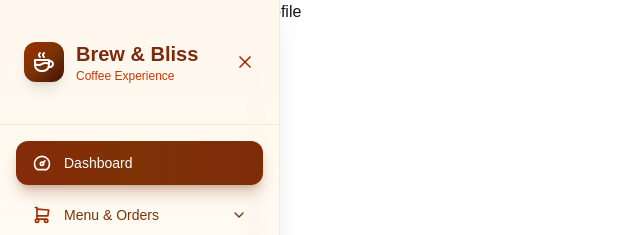
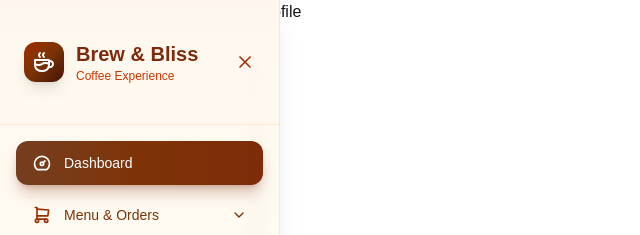
Before and after one commit to lavinianataniela05/cafemanagementsystem, a Next.js app: page /profile in a window 1280 px wide. Shown: the top 235 px of the page, without its empty margins (0-640 px from the left). Built offline with nearby package versions, Linux system fonts and the light colour scheme.

Commit message:
feat: update SidebarLink component; change active link color scheme to a darker gradient for improved visibility

```diff
--- a/components/mainpage/sidebar.tsx
+++ b/components/mainpage/sidebar.tsx
@@ -71,7 +71,7 @@ const SidebarLink = ({
         className={`
           flex items-center p-3 rounded-xl w-full transition-all duration-300 relative overflow-hidden
           ${active
-            ? "bg-gradient-to-r from-orange-900 via-amber-900 to-orange-900 text-white shadow-lg shadow-orange-900/30"
+            ? "bg-gradient-to-r from-[#6B4226] to-[#3B2314] via-amber-900 to-orange-900 text-white shadow-lg shadow-orange-900/30"
             : "text-amber-900 hover:bg-gradient-to-r hover:from-orange-50 hover:to-amber-50 hover:shadow-sm"
           }
           ${!open ? "justify-center" : "px-4"}
```
